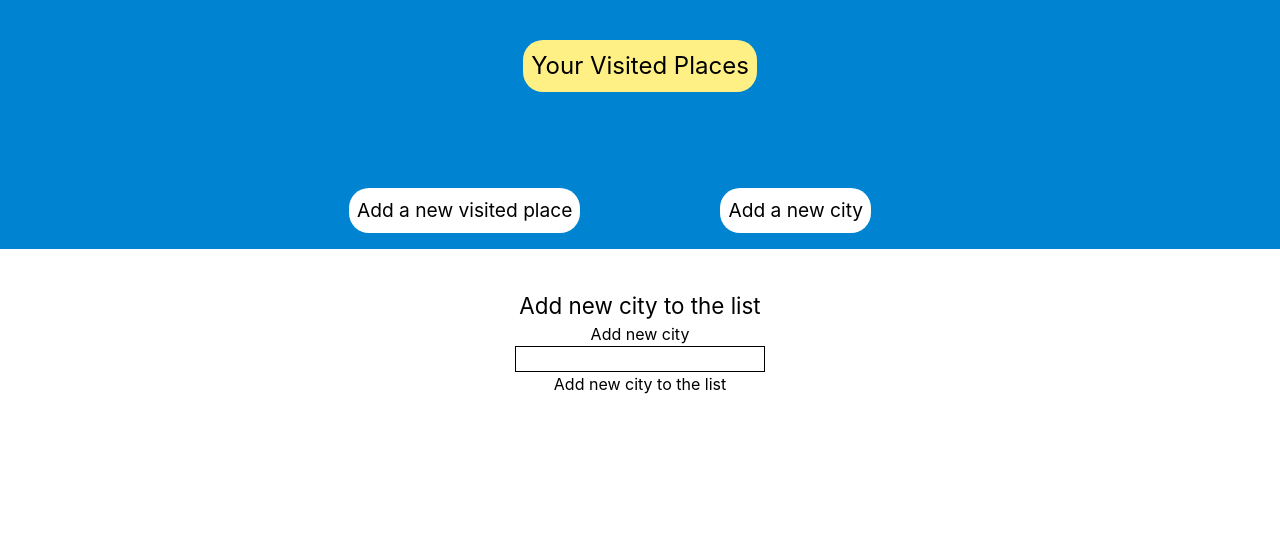
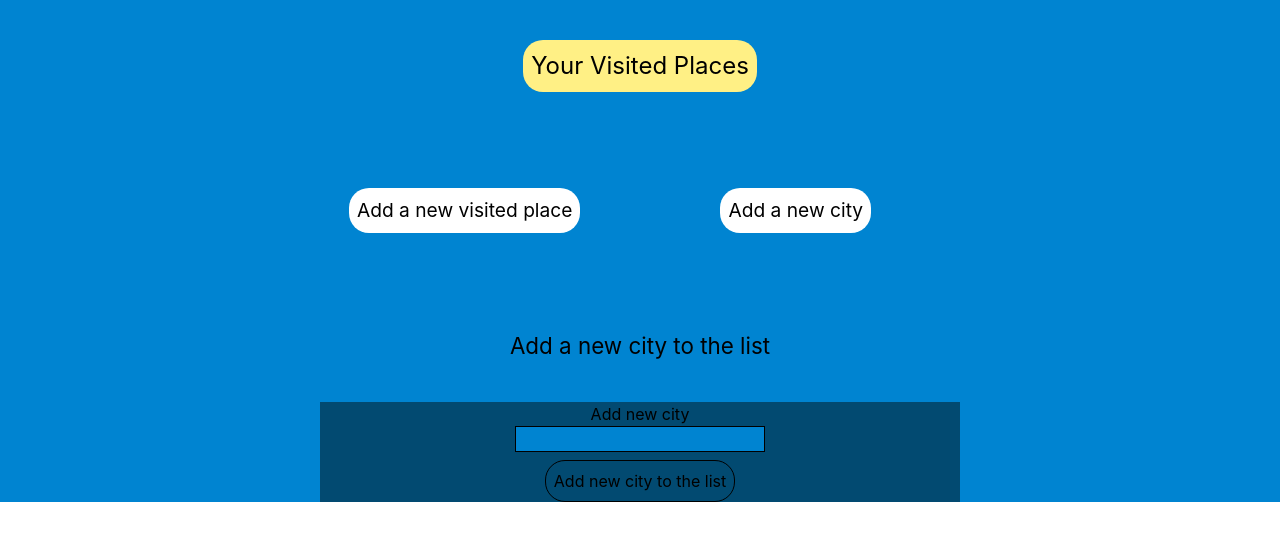
Before and after one commit to ArBa-dev-J/VisitedPlaces, a React (Vite) app in the folder front/: page /newCity in a window 1280 px wide. Shown: the top 540 px of the page. Built offline with nearby package versions, Linux system fonts and the light colour scheme.

Commit message:
remove sky-600 bg from components, add sky-600 bg to main html tag in app.jsx, add some form design

```diff
--- a/front/src/App.jsx
+++ b/front/src/App.jsx
@@ -7,6 +7,7 @@ function App() {
 
   return (
     <>
+    <main className="bg-sky-600">
       <Routes>
         {/* Dasboard route */}
         <Route path="/" element={<Dashboard />} />
@@ -16,6 +17,7 @@ function App() {
 
 
       </Routes>
+      </main>
     </>
   )
 }
--- a/front/src/components/PageHeader.jsx
+++ b/front/src/components/PageHeader.jsx
@@ -3,7 +3,7 @@ import { Link } from 'react-router';
 function PageHeader() {
     return (
         <>
-            <header className='flex flex-col items-center pt-10  bg-sky-600 '>
+            <header className='flex flex-col items-center pt-10 '>
                 <Link to="/"><h1 className='bg-yellow-200 text-center hover:bg-yellow-300 p-2 rounded-[20px] text-[1.5rem]'>Your Visited Places</h1></Link>
 
                 <nav className='mt-20 gap-20 flex justify-center  py-4'>
--- a/front/src/components/forms/newCity/NewCityForm.jsx
+++ b/front/src/components/forms/newCity/NewCityForm.jsx
@@ -6,9 +6,11 @@ function NewCityForm() {
         <>
             <PageHeader />
 
-            <h2 className="text-center pt-10 text-[1.4rem]">Add new city to the list</h2>
+            <section className="pt-10">
+                <h2 className="text-center pt-10 pb-10 text-[1.4rem]">Add a new city to the list</h2>
 
-            <NewCityFormInputs />
+                <NewCityFormInputs />
+            </section>
         </>
     );
 }
--- a/front/src/components/forms/newCity/NewCityFormInputs.jsx
+++ b/front/src/components/forms/newCity/NewCityFormInputs.jsx
@@ -28,17 +28,17 @@ function NewCityFormInputs() {
 
     return (
         <>
-            <section>
-                <form onSubmit={handleSubmit(onSubmit)} className="flex flex-col items-center">
 
-                    <label>Add new city</label>
-                    <input type="text" {...register("name", { required: true })} className="border block" />
-                    {errors.name && <p>This field must be populated</p> || <p>{serverError}</p>}
+            <form onSubmit={handleSubmit(onSubmit)} className="flex flex-col items-center mx-auto bg-sky-900 w-[50%]">
 
-                    <input type="submit" value="Add new city to the list" />
+                <label>Add new city</label>
+                <input type="text" {...register("name", { required: true })} className="border block bg-sky-600 text-black text-center" />
+                {errors.name && <p className="text-red-500">This field must be populated</p> || <p  className="text-red-500">{serverError}</p>}
 
-                </form>
-            </section>
+                <input type="submit" value="Add new city to the list" className="border mt-2 rounded-[20px] p-2 " />
+
+            </form>
+
         </>
     );
 }
```
